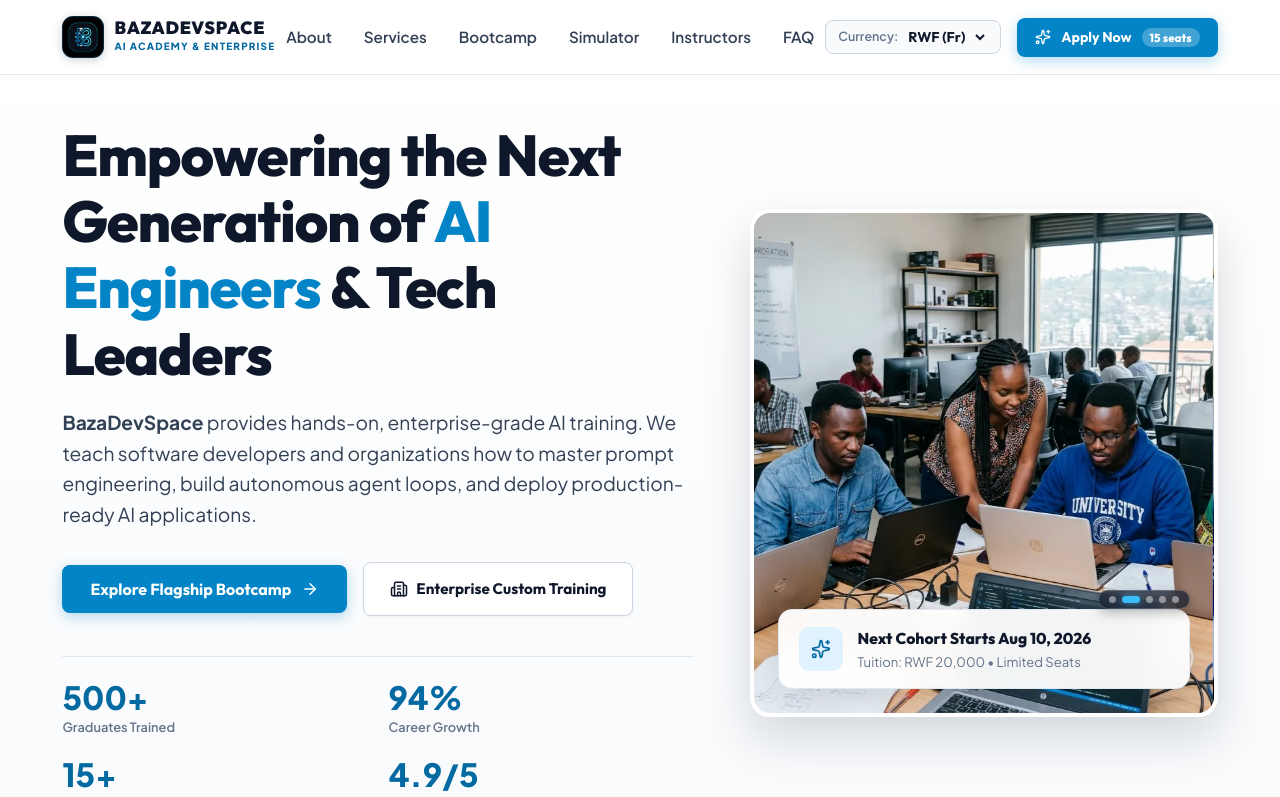
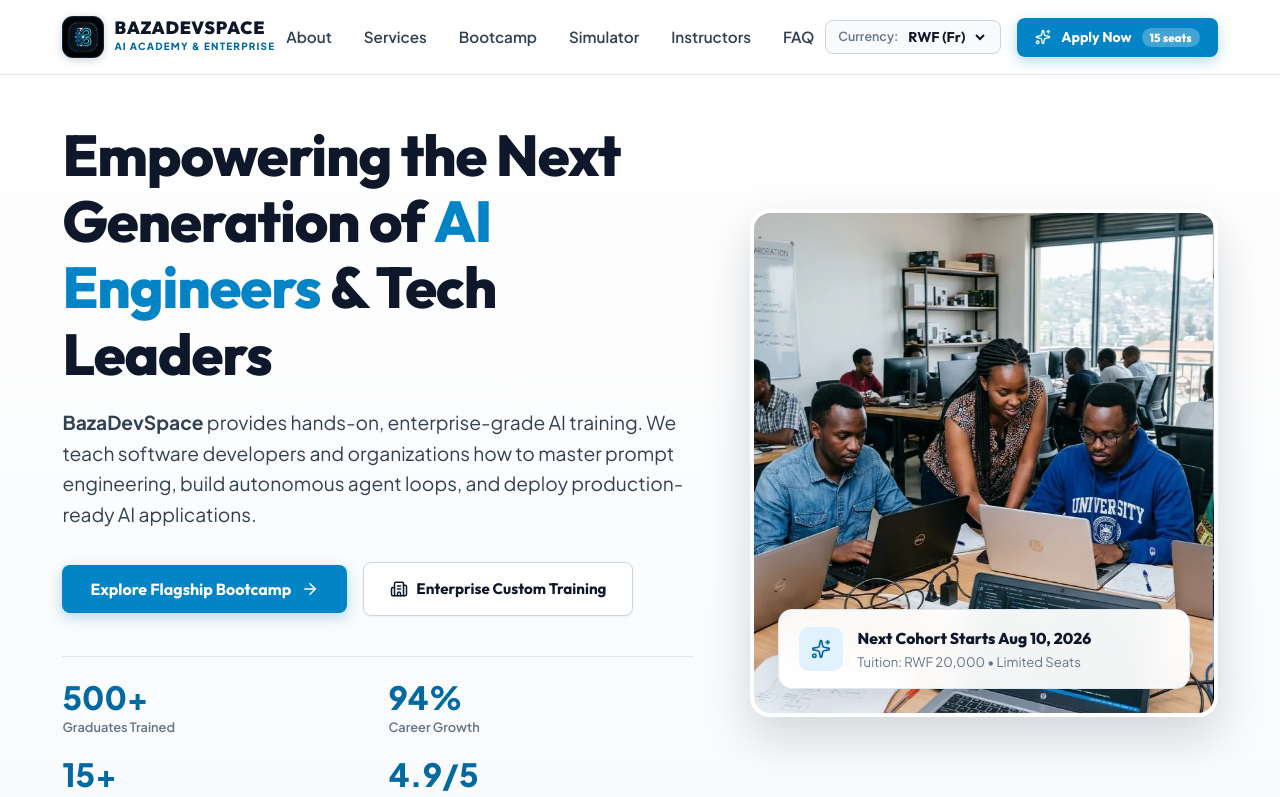
Before and after one commit to nshh123/Baza-AI-Tech-Website, a React (Vite) app: page / in a window 1280 px wide. Shown: the top 797 px of the page. Built offline with nearby package versions, Linux system fonts and the light colour scheme.

Commit message:
fix(ui): hide slideshow indicator bar on desktop, keeping it exclusively on mobile

```diff
--- a/src/components/Hero.css
+++ b/src/components/Hero.css
@@ -114,42 +114,9 @@
   display: block;
 }
 
+/* Hide slideshow indicator bar on desktop */
 .hero-slide-dots {
-  position: absolute;
-  bottom: 104px;
-  right: 24px;
-  z-index: 15;
-  display: flex;
-  align-items: center;
-  gap: 6px;
-  background: rgba(15, 23, 42, 0.7);
-  backdrop-filter: blur(8px);
-  padding: 5px 10px;
-  border-radius: 99px;
-  border: 1px solid rgba(255, 255, 255, 0.18);
-  box-shadow: 0 4px 12px rgba(0, 0, 0, 0.25);
-}
-
-.slide-dot {
-  width: 7px;
-  height: 7px;
-  border-radius: 50%;
-  background: rgba(255, 255, 255, 0.45);
-  border: none;
-  cursor: pointer;
-  padding: 0;
-  transition: all 0.3s ease;
-}
-
-.slide-dot:hover:not(.active) {
-  background: rgba(255, 255, 255, 0.85);
-}
-
-.slide-dot.active {
-  background: #38bdf8;
-  width: 18px;
-  border-radius: 99px;
-  box-shadow: 0 0 8px rgba(56, 189, 248, 0.6);
+  display: none;
 }
 
 .hero-trust-pill {
@@ -242,19 +209,41 @@
   }
 
   .hero-slide-dots {
+    display: flex;
+    position: absolute;
     bottom: 12px;
     right: 12px;
+    z-index: 15;
+    align-items: center;
+    gap: 4px;
+    background: rgba(15, 23, 42, 0.7);
+    backdrop-filter: blur(8px);
     padding: 4px 8px;
-    gap: 4px;
+    border-radius: 99px;
+    border: 1px solid rgba(255, 255, 255, 0.18);
+    box-shadow: 0 4px 12px rgba(0, 0, 0, 0.25);
   }
 
   .slide-dot {
     width: 5px;
     height: 5px;
+    border-radius: 50%;
+    background: rgba(255, 255, 255, 0.45);
+    border: none;
+    cursor: pointer;
+    padding: 0;
+    transition: all 0.3s ease;
+  }
+
+  .slide-dot:hover:not(.active) {
+    background: rgba(255, 255, 255, 0.85);
   }
 
   .slide-dot.active {
+    background: #38bdf8;
     width: 14px;
+    border-radius: 99px;
+    box-shadow: 0 0 8px rgba(56, 189, 248, 0.6);
   }
 
   .hero-trust-pill {
```
